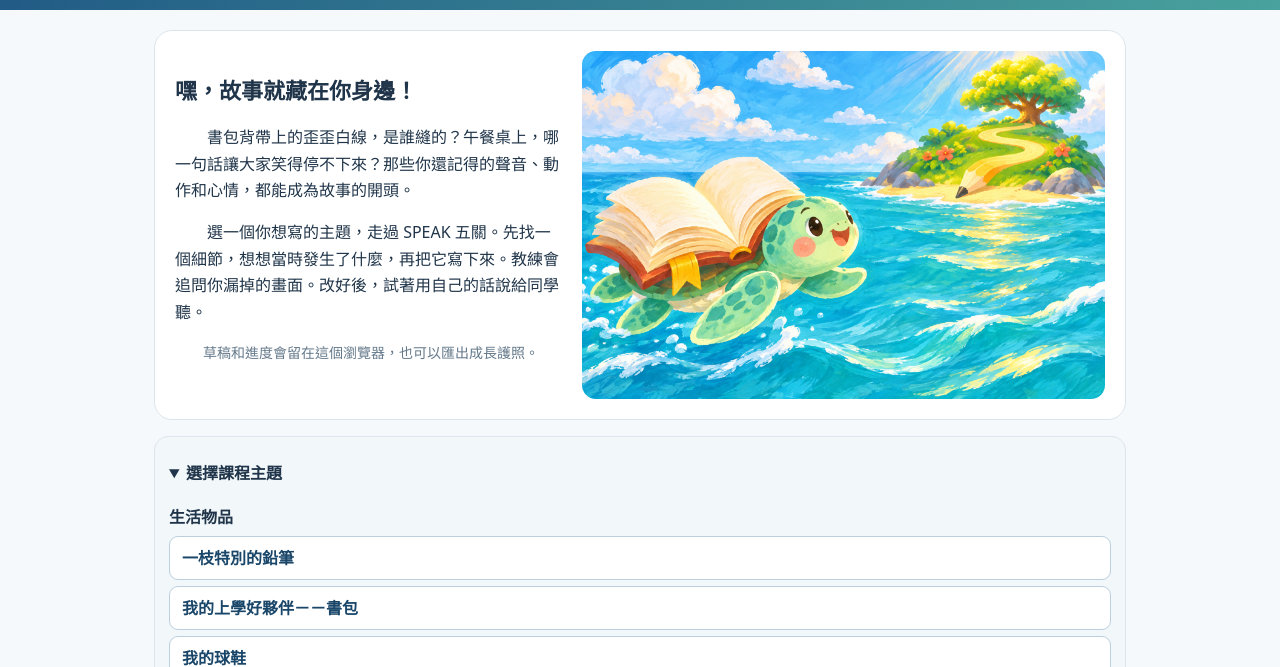
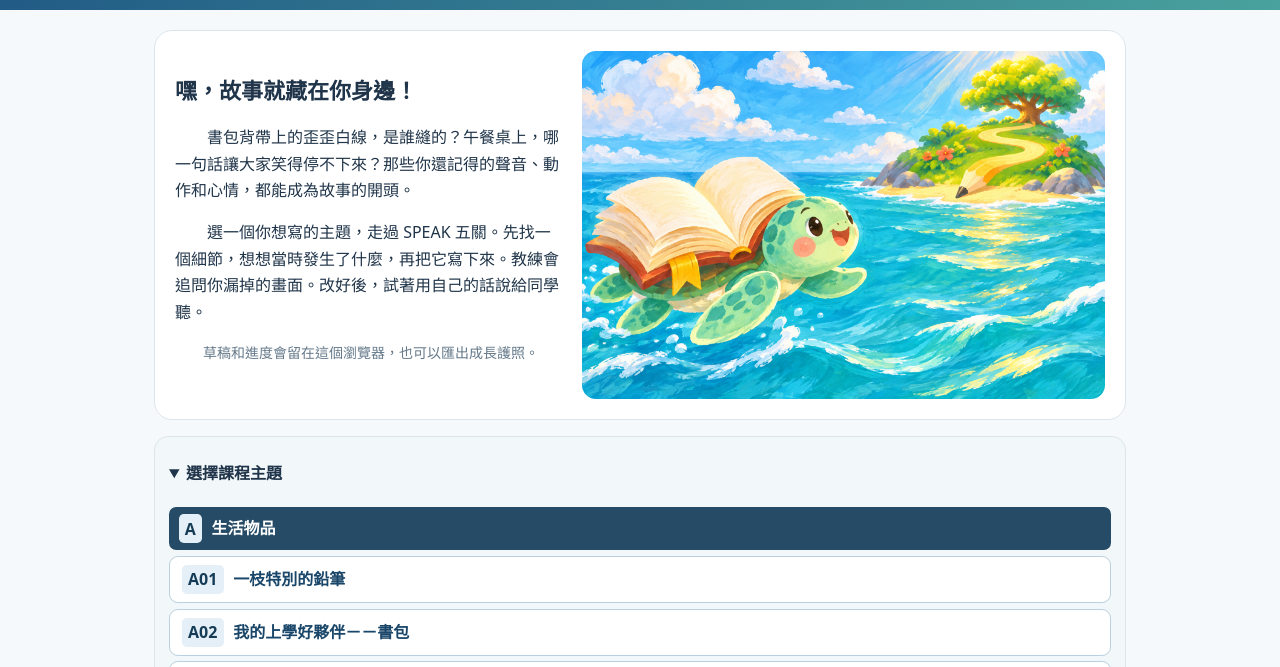
Before and after one commit to rjliao2007-star/ai-writing-speaking-class, a plain HTML site: page index.html in a window 1280 px wide. Both pictures are taken after a click on the heading "選擇課程主題". Shown: the part 105-772 px from the top of the page. Drawn offline with Linux system fonts and the light colour scheme.

Commit message:
Add category letters and lesson codes

```diff
--- a/index.html
+++ b/index.html
@@ -36,7 +36,8 @@ button:focus-visible, summary:focus-visible { outline:3px solid #bd7215; outline
 .landing-intro > p{text-indent:2em}
 #topic summary{cursor:pointer;padding:.55rem 0;font-weight:700}
 #topic-options{display:grid;grid-template-columns:minmax(0,1fr);gap:.35rem}
-.topic-group h3{margin:.55rem 0 .35rem;font-size:1rem}
+.topic-group h3{margin:.75rem 0 .35rem;padding:.45rem .6rem;border-radius:.45rem;background:#254b66;color:#fff;font-size:1rem}
+.topic-code{display:inline-block;margin-inline-end:.35em;padding:.08em .38em;border-radius:.3em;background:#e5eff7;color:#153c57;font-variant-numeric:tabular-nums;font-weight:700}
 .topic-group > div{display:grid;grid-template-columns:minmax(0,1fr);gap:.35rem}
 #topic-options button{display:block;width:100%;min-height:44px;text-align:left;white-space:nowrap;overflow-x:auto;font-size:clamp(.85rem,3.8vw,1rem);padding:.5rem .45rem}
 @media(orientation:landscape) and (min-width:480px){#topic-options button{font-size:1rem;padding-inline:.75rem}}
@@ -3857,24 +3858,26 @@ function nav(id){page=id;selected=-1;revealed=false;window.scrollTo({top:0,behav
 function render(){
 const options=el('topic-options');
 const groups=[
-  ['生活物品',['L3-W01-PENCIL','L3-W02-BACKPACK','L3-W03-SHOES','L3-W04-BOTTLE','L3-W06-TOY','L3-W07-CUP']],
-  ['校園生活',['L3-W05-UMBRELLA','L3-W08-LUNCH']],
-  ['運動經驗',['L3-EV-001','L3-W09-ROPE']],
-  ['閱讀心得',['L3-W10-BOOK']]
+  ['生活物品',[['A01','L3-W01-PENCIL'],['A02','L3-W02-BACKPACK'],['A03','L3-W03-SHOES'],['A04','L3-W04-BOTTLE'],['A05','L3-W06-TOY'],['A06','L3-W07-CUP']]],
+  ['校園生活',[['B01','L3-W05-UMBRELLA'],['B02','L3-W08-LUNCH']]],
+  ['運動經驗',[['C01','L3-EV-001'],['C02','L3-W09-ROPE']]],
+  ['閱讀心得',[['D01','L3-W10-BOOK']]]
 ];
 if(!options.innerHTML){
-  options.innerHTML=groups.map(([label,ids])=>{
-    const buttons=ids.map(id=>{
+  options.innerHTML=groups.map(([label,entries])=>{
+    const buttons=entries.map(([code,id])=>{
       const lesson=window.MODULES.find(item=>item.id===id);
       const title=lesson.title+(id==='L3-EV-001'?'（示範）':'');
-      return '<button type="button" onclick="switchModule(this.value)" value="'+esc(id)+'">'+esc(title)+'</button>';
+      return '<button type="button" onclick="switchModule(this.value)" value="'+esc(id)+'"><span class="topic-code">'+esc(code)+'</span> '+esc(title)+'</button>';
     }).join('');
-    return '<section class="topic-group"><h3>'+esc(label)+'</h3><div>'+buttons+'</div></section>';
+    return '<section class="topic-group"><h3><span class="topic-code">'+esc(entries[0][0][0])+'</span> '+esc(label)+'</h3><div>'+buttons+'</div></section>';
   }).join('');
 }
-el('topic-summary').textContent=el('course-area').hidden?'選擇課程主題':M.title;
-const category=groups.find(([,ids])=>ids.includes(M.id))?.[0] ?? '';
-el('hero').textContent=`${category}｜${M.title}`;el('menu').innerHTML=PAGES.map(([id,t])=>`<button class="nav ${page===id?'active':''}" onclick="nav('${id}')">${t}</button>`).join('');el('screen').innerHTML=({home:home,S:see,P:plan,E:express,A:coach,K:keep,quiz:quiz,export:portfolio}[page])();}
+const group=groups.find(([,entries])=>entries.some(([,id])=>id===M.id));
+const category=group?.[0] ?? '';
+const code=group?.[1].find(([,id])=>id===M.id)?.[0] ?? '';
+el('topic-summary').textContent=el('course-area').hidden?'選擇課程主題':code+'｜'+M.title;
+el('hero').textContent=`${category}｜${code} ${M.title}`;el('menu').innerHTML=PAGES.map(([id,t])=>`<button class="nav ${page===id?'active':''}" onclick="nav('${id}')">${t}</button>`).join('');el('screen').innerHTML=({home:home,S:see,P:plan,E:express,A:coach,K:keep,quiz:quiz,export:portfolio}[page])();}
 function home(){return `<h2>${esc(M.title)}｜五關自學旅程</h2><p>${esc(M.subtitle)}</p><div class="line"><div class="fill" style="width:${pct()}%"></div></div><p class="muted">SPEAK完成度 ${pct()}%（須自己勾選各關完成；小測驗另計）</p><div class="steps">${['S 觀察','P 心智圖','E 寫說','A AI教練引導','K 精進發表'].map(x=>`<span class="step">${x}</span>`).join('')}</div>${M.eventGuide ? '<div class="coach">'+esc(M.eventGuide)+'</div>' : ''}<h3>這一關要練習什麼？</h3>${M.objectives.map(s=>`<div class="card">✓ ${esc(s)}</div>`).join('')}<div class="actions"><button class="primary" onclick="nav('S')">從 S 視覺觀察開始 →</button><button onclick="nav('quiz')">先挑戰${M.questions.length}題練習</button></div><div class="coach">🔎 學習守則：先自己想、自己寫，再接受提示；視覺優先，其他感官必須符合真實經驗。</div>`}
 const nextStage={S:'P',P:'E',E:'A',A:'K',K:'export'};
 function complete(id){
--- a/sw.js
+++ b/sw.js
@@ -1,5 +1,5 @@
 const prefix = 'essay-island-mobile:' + self.registration.scope + ':';
-const cacheName = prefix + 'v16';
+const cacheName = prefix + 'v17';
 const assets = ['./', './index.html', './manifest.webmanifest', './turtle-bold-32.png', './turtle-bold-192.png', './turtle-bold-512.png', './lesson-landing.png'];
 const allowedUrls = new Set(assets.map(asset => new URL(asset, self.registration.scope).href));
 
```
